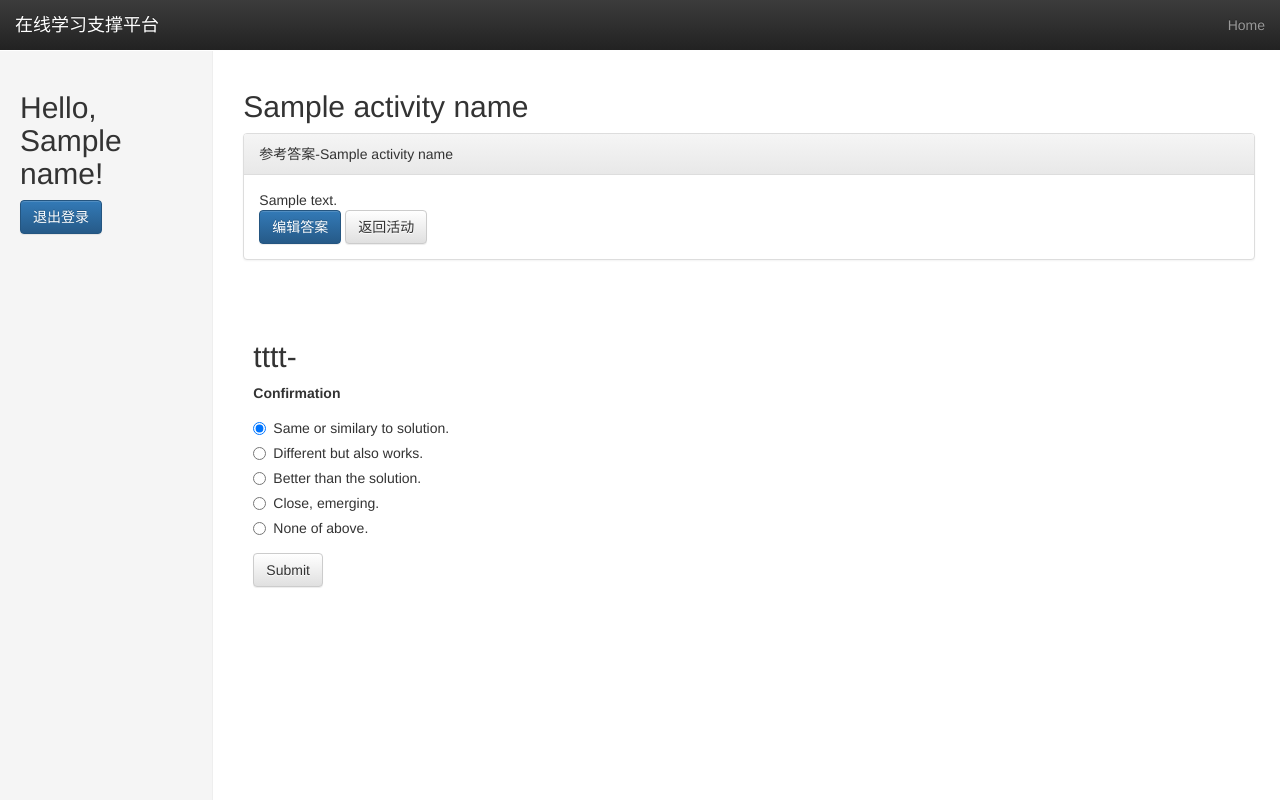
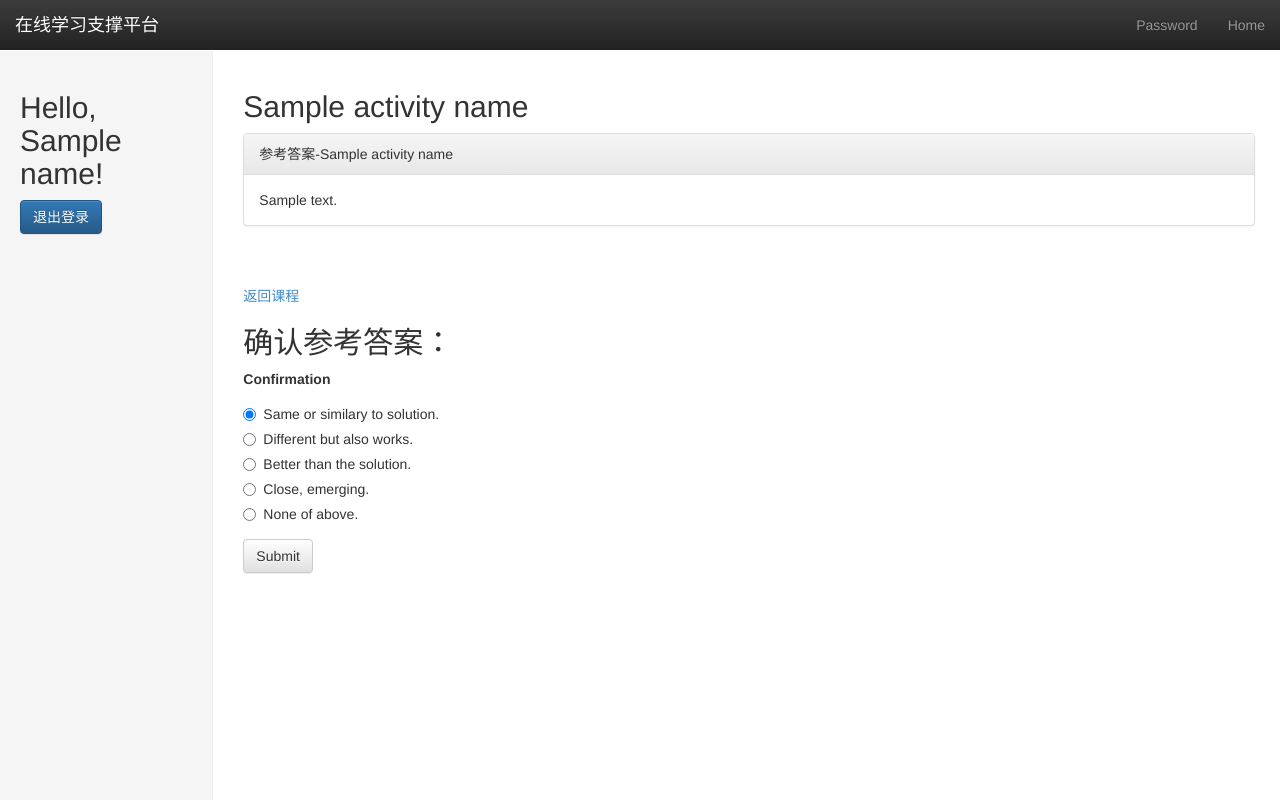
Before and after one commit to paulprintz/flaskProject1, a Flask app: template templates/solutiondetails.html in a window 1280 px wide. Run offline with Flask 2, Linux system fonts and the light colour scheme; the template is opened without the code that fills it: values that come from a table or form of the project are taken from there, most other values are stand-ins (such as "Sample title", 1, 10 or a date in 2020); some libraries are stand-ins or nearby versions.

Commit message:
密码登录和各种小优化

```diff
--- a/app.py
+++ b/app.py
@@ -5,7 +5,7 @@ from flask import Flask,render_template,session,redirect, url_for, send_from_dir
 from datetime import datetime
 
 from flask_wtf import FlaskForm
-from wtforms import StringField, SubmitField,FileField,TextAreaField,HiddenField,RadioField
+from wtforms import StringField, SubmitField,FileField,TextAreaField,HiddenField,RadioField,PasswordField,validators
 from wtforms.validators import DataRequired,InputRequired,Length
 
 from flask_bootstrap import Bootstrap
@@ -15,6 +15,8 @@ import pandas as pd
 
 import os
 
+from werkzeug.security import generate_password_hash,check_password_hash
+
 app = Flask(__name__)
 app.config['SECRET_KEY'] = 'hard to guess string'
 app.config["UPLOAD_FOLDER"] = 'upload'
@@ -23,6 +25,7 @@ bootstrap = Bootstrap(app)
 
 class NameForm(FlaskForm):
     name = StringField('请问，您的用户名是?', validators=[DataRequired()])
+    password=PasswordField(label='Password')
     submit = SubmitField('进入')
 
 
@@ -48,6 +51,15 @@ class ConfirmForm(FlaskForm):
 class EmpytForm(FlaskForm):
     field=HiddenField('')
 
+class PasswordForm(FlaskForm):
+    password = PasswordField('New Password', [
+        validators.DataRequired(),
+        validators.EqualTo('confirm', message='Passwords must match')
+    ])
+    confirm = PasswordField('Repeat Password')
+    username=HiddenField('userName')
+    submit = SubmitField('Submit')
+
 @app.route('/logout', methods=['GET'])
 def logout():
     session['name'] = None
@@ -57,15 +69,34 @@ def logout():
 @app.route('/', methods=['GET', 'POST'])
 @app.route('/home', methods=['GET', 'POST'])
 def home():
+    engine = create_engine('mssql+pymssql://sa:111111@localhost/LSS', echo=True)
+    conn = engine.connect()
+
     name = session.get('name')  # None
     form = NameForm()
     if form.validate_on_submit():
         name = form.name.data
-        session['name'] = name
-        return redirect(url_for('home'))
+        #If password is empty, redirect user to password setting page.
+        query='''select * from Users where username ='{}'
+        '''.format(name)
+        users_df=pd.read_sql_query(query,conn)
+        db_psw_hash=users_df['PasswordHash'][0]
+        print(db_psw_hash)
+        #generated_hash=generate_password_hash(form.password.data)
+        psw=form.password.data
+        # if db_psw_hash is None:
+        #     db_psw_hash=""
+        if len(users_df)==1 and db_psw_hash is None:
+            session['name'] = name
+            return redirect(url_for('change_password'))
+        elif len(users_df)==1 and check_password_hash(db_psw_hash,psw): # User exists, and password hash match.
+            session['name'] = name
+            return redirect(url_for('home'))
 
-    engine = create_engine('mssql+pymssql://sa:111111@localhost/LSS', echo=True)
-    conn = engine.connect()
+        else:
+            return redirect(url_for('logout'))
+
+
     query = """
                 select StudentCourses.*,ActivityCount from
             (
@@ -93,6 +124,27 @@ def home():
         row_data=list(courses_df.values.tolist()), zip=zip,
         enumerate=enumerate
     )
+@app.route('/password',methods=['GET','POST'])
+def change_password():
+    name=session.get('name')
+    session['name']=None
+    form=PasswordForm()
+    if not name is None:
+        form.username.data=name
+    if form.validate_on_submit():
+        if form.password.data==form.confirm.data:
+            generated_hash = generate_password_hash(form.password.data)
+            query='''update Users set PasswordHash='{}' where UserName='{}'
+            '''.format(generated_hash, form.username.data)
+            engine = create_engine('mssql+pymssql://sa:111111@localhost/LSS', echo=True)
+            conn = engine.connect()
+            engine.execute(query)
+            return redirect(url_for('home'))
+    return render_template(
+        'password.html',
+        form=form
+    )
+
 # def addIndex(df):
 #     return [r for r in zip(range(len(df.values.tolist())),df.values.tolist())]
 
@@ -252,22 +304,18 @@ def solution_details(activityID):
     engine = create_engine('mssql+pymssql://sa:111111@localhost/LSS', echo=True)
     conn = engine.connect()
     confirm_form = ConfirmForm()
+
+
     # if StudentWork exists.
     if confirm_form.validate_on_submit():
-        print(confirm_form.choices.data)
-        print(confirm_form.classID.data)
-        print(confirm_form.activityID.data)
-        # query = '''
-        #         select UserID from Users where USERNAME='{}'\
-        #         '''.format(name)
-        # user_df = pd.read_sql_query(query, conn)
-        # userID = user_df.values[0].item()
-        #print(userID)
-        #confirm_form.userID=userID
-        query='''select StudentWorks.* ,Users.UserName
+        # print(confirm_form.choices.data)
+        # print(confirm_form.classID.data)
+        # print(confirm_form.activityID.data)
+        query = '''select StudentWorks.* ,Users.UserName
         from StudentWorks inner join Users on StudentWorks.UserID=Users.UserID
-        where UserName='{}' and ClassID={} and ActivityID={}'''.format(name,confirm_form.classID.data,confirm_form.activityID.data)
-        works_df=pd.read_sql_query(query,conn)
+        where UserName='{}' and ClassID={} and ActivityID={}'''.format(name, confirm_form.classID.data,
+                                                                       confirm_form.activityID.data)
+        works_df = pd.read_sql_query(query, conn)
         print(works_df)
         userID=works_df['UserID'][0]
         if len(works_df)>=1: # If the student work exists, then update the SelfCheck and datetime fields.
@@ -278,6 +326,15 @@ def solution_details(activityID):
             print(query)
             engine.execute(query)
             return redirect(url_for('student_works', classID=confirm_form.classID.data))
+
+    #Load confirmed value.
+    classID=session.get('classID')
+    query = '''select StudentWorks.* ,Users.UserName
+            from StudentWorks inner join Users on StudentWorks.UserID=Users.UserID
+            where UserName='{}' and ClassID={} and ActivityID={}'''.format(name, classID,activityID)
+    works_df = pd.read_sql_query(query, conn)
+    confirm_form.choices.default=works_df['SelfCheck'][0]
+    confirm_form.process()
 
     query = '''select Solutions.*,Activities.ActivityName
     from Solutions inner join Activities on Solutions.ActivityID=Activities.ActivityID
@@ -291,16 +348,26 @@ def solution_details(activityID):
     query='''select CourseID from Activities where ActivityID={}'''.format(activityID)
     activity_df = pd.read_sql_query(query, conn)
     confirm_form.activityID.data=activityID
-    confirm_form.classID.data=session.get('classID')
+    confirm_form.classID.data=classID
+
     if solution_text=='' or solution_text is None:
         confirm_form=EmpytForm()
+    #If the user is Admin, show Edit Button.
+    query='''select * from Users inner join UserRoles on Users.UserID=UserRoles.UserID where Users.UserName='{}'
+    '''.format(name)
+    userRoles_df = pd.read_sql_query(query, conn)
+    isEditable=False
+    if 'Admin' in userRoles_df['RoleName'].to_list():
+        isEditable=True
     return render_template("solutiondetails.html",
                            name=name,
                            post_text=solution_text,
                            activityID=activityID,
                            activityName=activityName,
                            courseID=activity_df['CourseID'][0],
-                           form=confirm_form)
+                           form=confirm_form,
+                           editable=isEditable,
+                           classID=classID)
 
 @app.route('/imageuploader', methods=['POST'])
 #@login_required
--- a/templates/index.html
+++ b/templates/index.html
@@ -42,7 +42,7 @@
         <p>&emsp;</p>
         <hr />
         <footer id="footer">
-            <p>&copy; {{ year }} - 上海师范大学 教育技术系</p>
+            <p>&copy; {{ year }} - Helper</p>
         </footer>
     </div>
 </div>
--- a/templates/layout.html
+++ b/templates/layout.html
@@ -33,6 +33,7 @@
             </div>
             <div class="navbar-collapse collapse">
                 <ul class="nav navbar-nav navbar-right">
+                    <li><a href="{{ url_for('change_password') }}">Password</a></li>
                     <li><a href="{{ url_for('home') }}">Home</a></li>
                 </ul>
             </div>
--- /dev/null
+++ b/templates/password.html
@@ -0,0 +1,5 @@
+{% extends "layout.html" %}
+
+{% block content %}
+    {{ wtf.quick_form(form) }}
+{% endblock %}
--- a/templates/solutiondetails.html
+++ b/templates/solutiondetails.html
@@ -16,15 +16,18 @@
             <div class="panel-heading">参考答案-{{ activityName }}</div>
             <div class="panel-body">
                 <div>{{ post_text | safe }}</div>
-                <div>
-                    <a class="btn btn-primary" role="button" href="{{ url_for("solution",activityID=activityID)}}">编辑答案</a></button>
-                    <a class="btn btn-default" href="{{ url_for("activities",courseID=courseID)}}">返回活动</a></div>
-                </div>
+                {% if editable==True %}
+                    <div>
+                        <a class="btn btn-primary" role="button" href="{{ url_for("solution",activityID=activityID)}}">编辑答案</a></button>
+                        <a class="btn btn-default" href="{{ url_for("activities",courseID=courseID)}}">返回活动</a></div>
+                    </div>
+                {% endif %}
             </div>
         </div>
     </div>
     <div class="col-sm-9 col-sm-offset-3 col-md-10 col-md-offset-2 main">
-    <h2>tttt-{{ form.classID }}</h2>
+    <a href="{{ url_for("student_works",classID=classID) }}">返回课程</a>
+    <h2>确认参考答案：</h2>
                 <p>
                     {{ wtf.quick_form(form) }}
                 </p>
```
